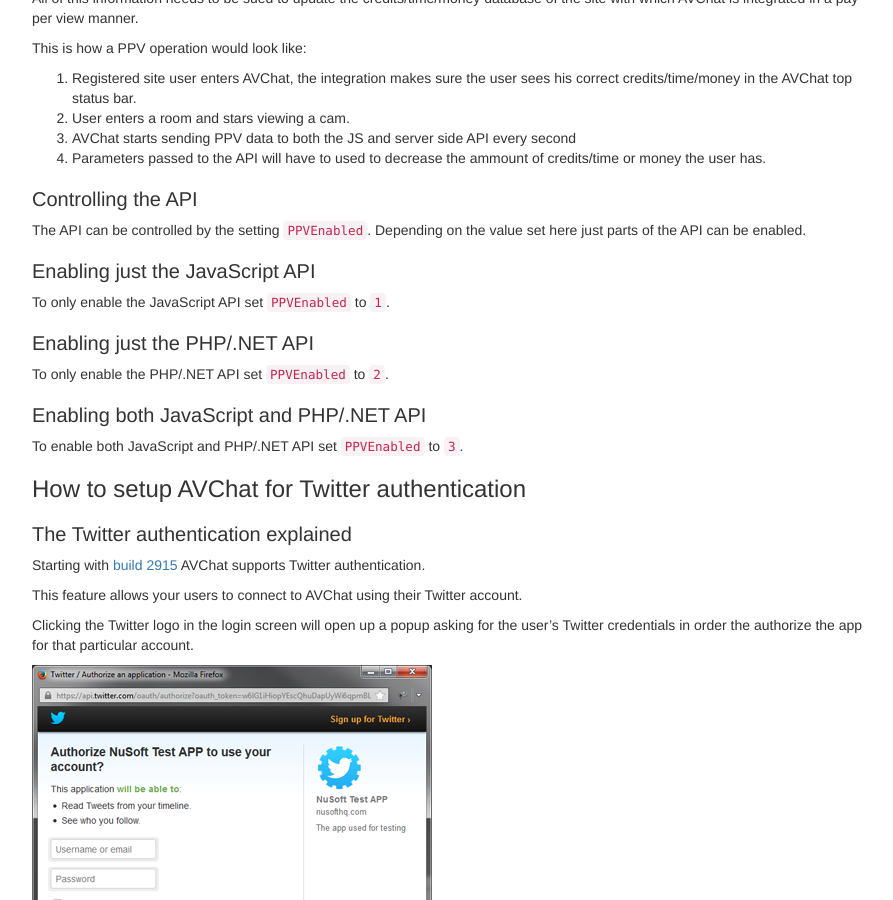
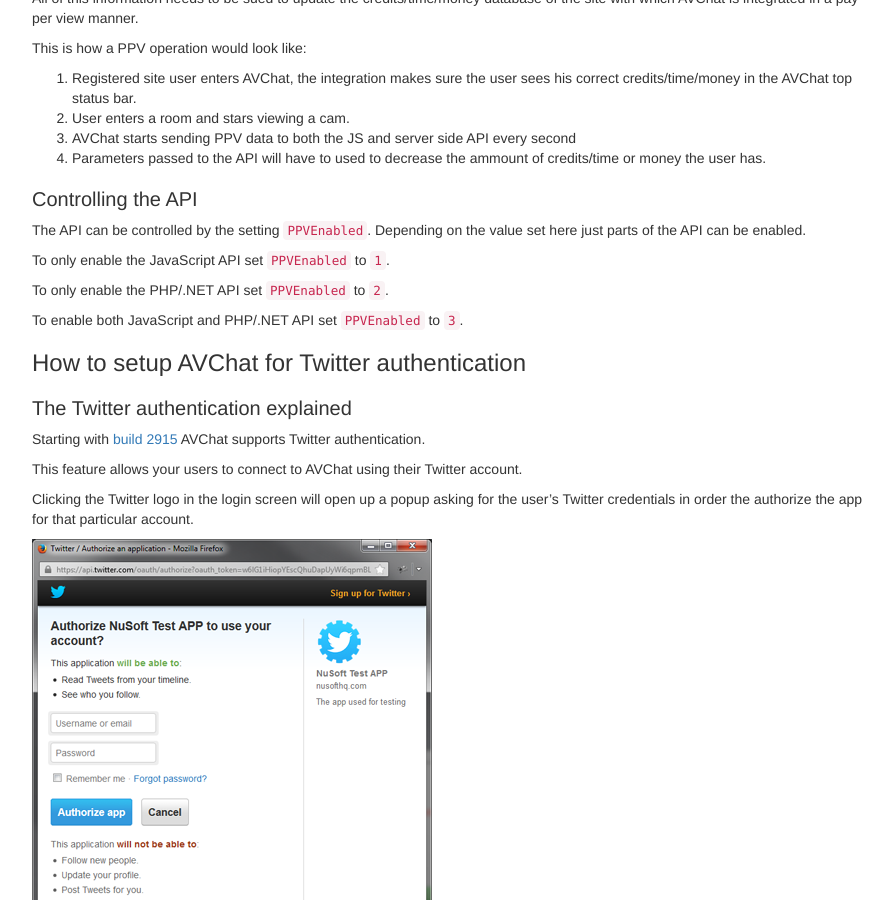
Before and after one commit to nusofthq/avchat-documentation, a Jekyll site: the page built from standalone.md, in a window 1280 px wide and 900 px high, scrolled down 37451 px. Shown: the whole window, without its empty margins (38-931 px from the left). Built offline with Jekyll 4.4.1, drawn with Linux system fonts in a browser that asks for light colours; nearby versions of some CDN libraries; comment, search, counter and statistics services are not loaded.

Commit message:
removed H3 headers

```diff
--- a/_includes/features.md
+++ b/_includes/features.md
@@ -676,15 +676,9 @@ This is how a PPV operation would look like:
 
 The API can be controlled by the setting `PPVEnabled`. Depending on the value set here just parts of the API can be enabled.
 
-<h3>Enabling just the JavaScript API</h3>
-
 To only enable the JavaScript API set `PPVEnabled` to `1`.
 
-<h3>Enabling just the PHP/.NET API</h3>
-
 To only enable the PHP/.NET API set `PPVEnabled` to `2`.
-
-<h3>Enabling both JavaScript and PHP/.NET API</h3>
 
 To enable both JavaScript and PHP/.NET API set `PPVEnabled` to `3`.
 
```
